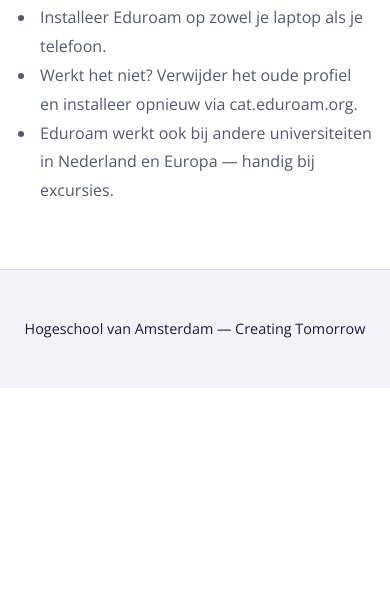
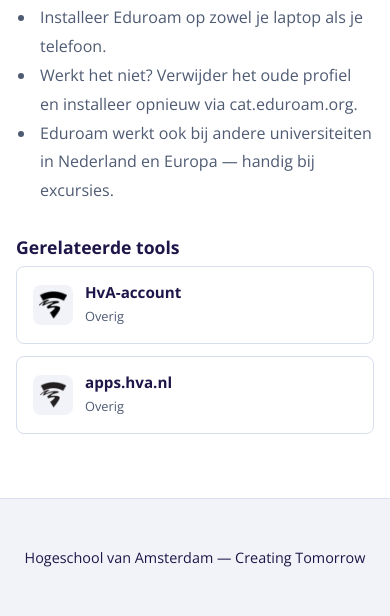
Before and after one commit to TBSKR/student-hub, a Flask app: page /tools/eduroam in a window 390 px wide. Shown: the part 1250-1866 px from the top of the page. Before the commit the page ends 1638 px from the top, so only its background shows below. Run offline with Flask 3, Linux system fonts and the light colour scheme.

Commit message:
Gerelateerde tools tonen op detailpagina
- Related tool IDs ophalen en omzetten naar objecten in route
- Sectie met tool-kaarten onderaan detailpagina
- Responsive grid: 1 kolom mobiel, 2 kolommen desktop

```diff
--- a/app/static/css/style.css
+++ b/app/static/css/style.css
@@ -638,6 +638,19 @@ footer {
     }
 }
 
+/* Gerelateerde tools */
+.gerelateerde-grid {
+    display: grid;
+    grid-template-columns: 1fr;
+    gap: 0.75rem;
+}
+
+@media (min-width: 600px) {
+    .gerelateerde-grid {
+        grid-template-columns: repeat(2, 1fr);
+    }
+}
+
 /* 404 pagina */
 .fout-pagina {
     text-align: center;
--- a/app/templates/tools/detail.html
+++ b/app/templates/tools/detail.html
@@ -65,6 +65,25 @@
           </ul>
         </section>
         {% endif %}
+
+        {% if gerelateerde %}
+        <section class="tool-sectie">
+          <h2>Gerelateerde tools</h2>
+          <div class="gerelateerde-grid">
+            {% for rel in gerelateerde %}
+            <a href="{{ url_for('tools.detail', tool_id=rel.id) }}" class="tool-card">
+              <div class="tool-card-icon">
+                <img src="{{ url_for('static', filename='img/tools/' + rel.id + '.png') }}" alt="{{ rel.name }}">
+              </div>
+              <div class="tool-card-info">
+                <h3>{{ rel.name }}</h3>
+                <span class="tool-card-categorie">{{ categorieen.get(rel.category, rel.category) }}</span>
+              </div>
+            </a>
+            {% endfor %}
+          </div>
+        </section>
+        {% endif %}
       </div>
 
       <aside class="tool-detail-side">
--- a/app/tools/routes.py
+++ b/app/tools/routes.py
@@ -10,7 +10,12 @@ def detail(tool_id):
     if tool is None:
         abort(404)
     categorieen = laad_categorieen()
-    return render_template("tools/detail.html", tool=tool, categorieen=categorieen)
+
+    # Gerelateerde tools ophalen
+    tools_map = {t.id: t for t in laad_tools()}
+    gerelateerde = [tools_map[rid] for rid in tool.relatedTools if rid in tools_map]
+
+    return render_template("tools/detail.html", tool=tool, categorieen=categorieen, gerelateerde=gerelateerde)
 
 
 @bp.route("/tools")
```
